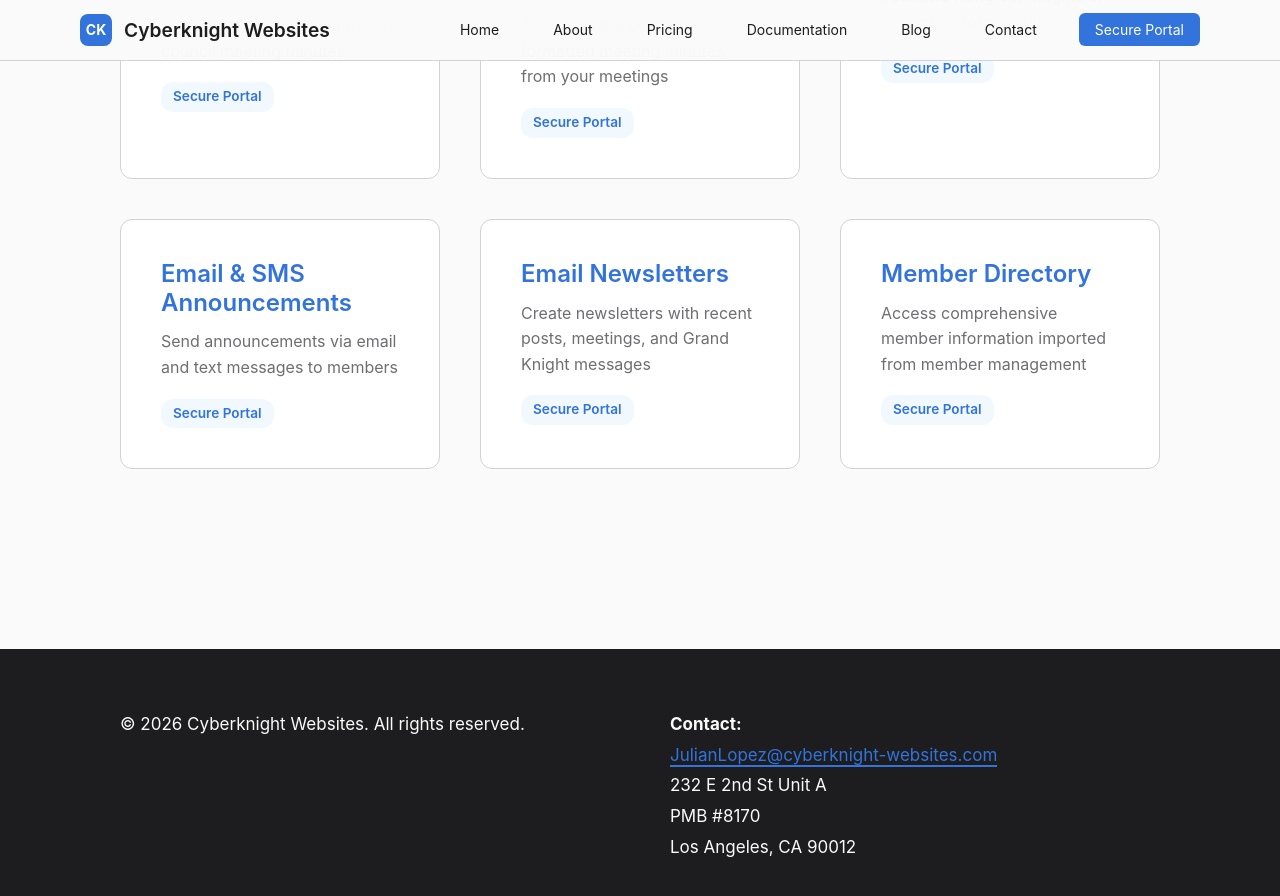
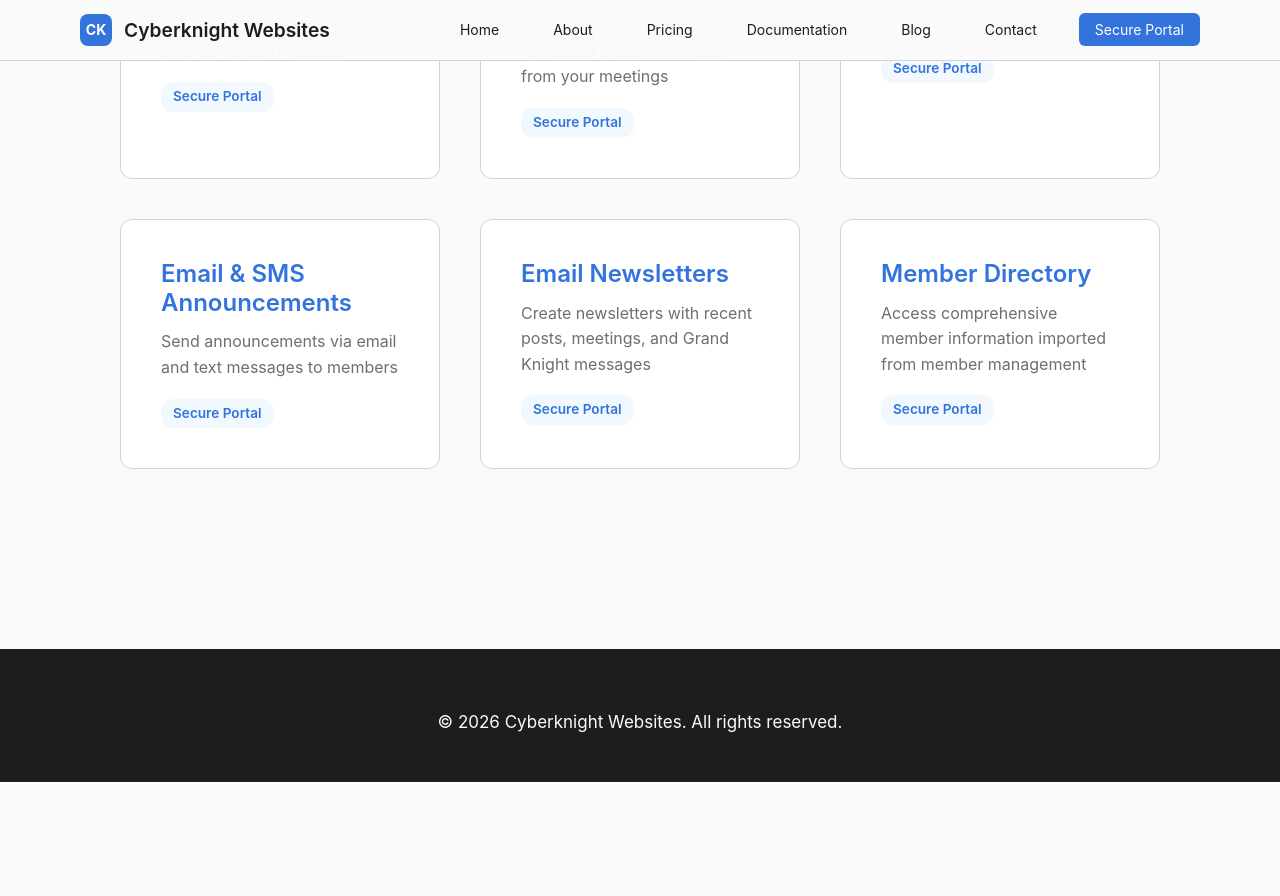
Before and after one commit to Cyberknight-Websites-Org/cyberknight-corporate-website, a Jekyll site: the page built from index.html, in a window 1280 px wide and 900 px high, scrolled down 3540 px. Shown: the top 896 px of the window. Built offline with Jekyll 4.4.1, drawn with Linux system fonts in a browser that asks for light colours; after the commit the page ends 4322 px from its top, so only the background shows below that.

Commit message:
Remove contact info from footer, center copyright text
Co-Authored-By: Claude Sonnet 4.6 <noreply@anthropic.com>

```diff
--- a/_includes/footer.html
+++ b/_includes/footer.html
@@ -1,19 +1,5 @@
 <footer class="site-footer">
   <div class="container">
-    <div class="footer-content">
-      <div class="footer-section">
-        <p>&copy; {{ 'now' | date: "%Y" }} Cyberknight Websites. All rights reserved.</p>
-      </div>
-
-      <div class="footer-section">
-        <p>
-          <strong>Contact:</strong><br>
-          <a href="mailto:{{ site.email }}">{{ site.email }}</a><br>
-          232 E 2nd St Unit A<br>
-          PMB #8170<br>
-          Los Angeles, CA 90012
-        </p>
-      </div>
-    </div>
+    <p style="text-align: center;">&copy; {{ 'now' | date: "%Y" }} Cyberknight Websites. All rights reserved.</p>
   </div>
 </footer>
```
